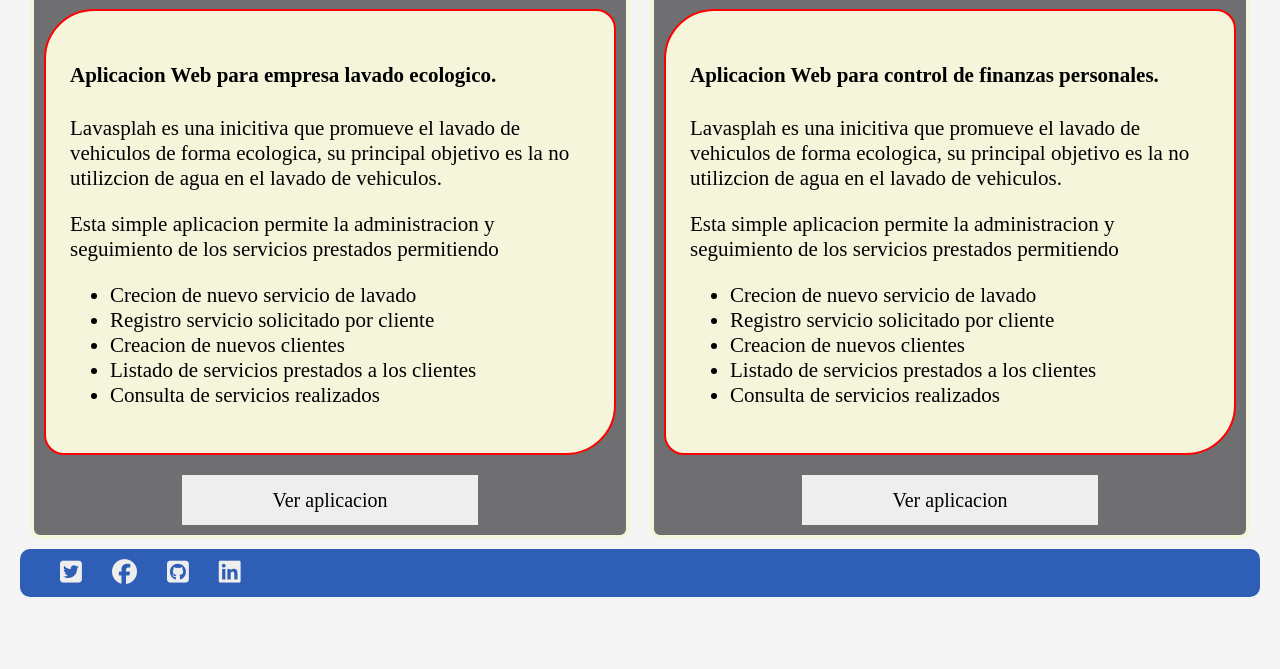
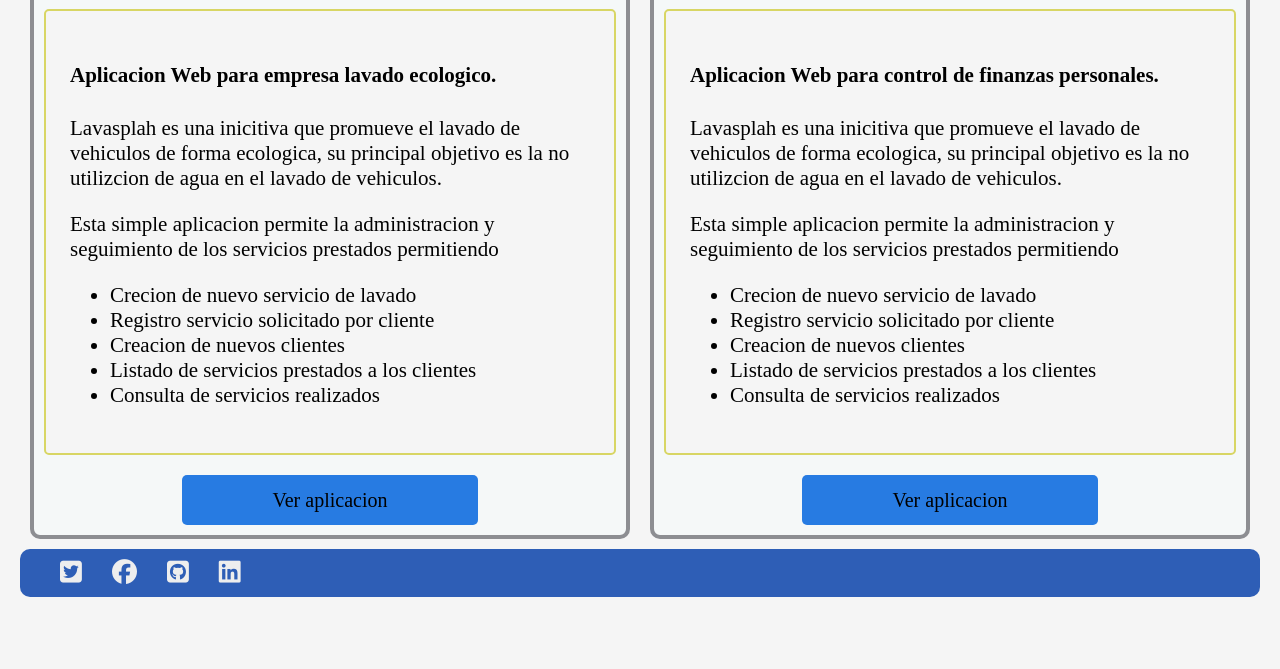
Before and after one commit to Redoxfox/mysite, a Flask app: template app/templates/index.html in a window 1280 px wide. Shown: the part 1306-1975 px from the top of the page. Run offline with Flask 2, Linux system fonts and the light colour scheme; the template is opened without the code that fills it, so the values that code supplies are empty; parts of the project's set-up code (start-up, migrations or seed data) failed here and were passed over; some libraries are stand-ins or nearby versions.

Commit message:
Maquetacion y estilos>>>Cambio de color y estilos pagina principal  V. estable

```diff
--- a/app/static/css/base.css
+++ b/app/static/css/base.css
@@ -11,6 +11,9 @@
       grid-template-columns: repeat(4, 1fr);
       background:  whitesmoke;
     }
+
+
+
 
     .container .nombre
     {
@@ -34,7 +37,7 @@
     .container .Logo-cv
     {
         grid-column: 3 / 5;
-        background: gray;
+        background: rgb(199, 236, 202);
         height: 80px;
         display: flex;
         justify-content: center;
@@ -87,7 +90,7 @@
 
     .container .fondo-lateral
     {
-        background: gray;
+        background: rgb(199, 236, 202);
         grid-column: 1/3;
         grid-row: 2/3;
     }
@@ -114,7 +117,7 @@
         list-style: none;
         padding: 0;
         margin: 0;
-        background: #333;
+        background: rgb(39, 123, 226);
     }
 
     .container .menu-principal li a
@@ -207,7 +210,7 @@
     padding: 0%;
        display: flex;
        list-style: none;
-       background: #333;
+       background: rgb(39, 123, 226);
        font-family: Verdana, Geneva, sans-serif;
        -webkit-font-smoothing: antialiased;
        -moz-osx-font-smoothing: grayscale;
@@ -228,10 +231,10 @@
     .option-menu li {
         flex-grow:1;
         text-align:left;
-        border-right: 2px solid red;
+        border-right: 4px solid yellowgreen;
     }
     .option-menu li:first-child{
-        border-left: 2px solid red;
+        border-left: 2px solid yellowgreen;
       }
 
     .option-menu li a:hover {
@@ -260,8 +263,8 @@
         flex-grow: 1;
         margin: 10px;
         width: 25%;
-        background:rgba(68, 68, 71, 0.753);
-        border: 4px solid beige;
+        background:rgba(245, 248, 248, 0.966);
+        border: 4px solid rgb(141, 142, 146);
         border-radius: 10px;
         /*Posicionamiento flexbox componente padre*/
         display: flex;
@@ -272,15 +275,15 @@
 
 
     .float-lateral{
-        background: beige;
+        background: whitesmoke;
         margin: 10px;
         padding: 1.5em;
-        border: 2px solid red;
-        border-radius: 50px 20px;
+        border: 2px solid rgb(216, 214, 100);
+        border-radius: 5px 5px;
     }
 
     .project-show{
-        background: #eee;
+        background: rgb(39, 123, 226);
         width: 50%;
         height: 50px;
         margin:0px auto;
@@ -290,6 +293,7 @@
         margin: 10px;
         /*Centrar horizontalmente elemento inline (a)*/
         text-align: center;
+        border-radius: 5px 5px;
     }
 
     .project-show a{
@@ -414,7 +418,7 @@
     {
        padding: 0%;
        list-style: none;
-       background:rgb(39, 123, 226);;
+       background:rgb(39, 123, 226);
        font-family: Verdana, Geneva, sans-serif;
        -webkit-font-smoothing: antialiased;
        -moz-osx-font-smoothing: grayscale;
--- a/app/templates/index.html
+++ b/app/templates/index.html
@@ -39,7 +39,7 @@
 </nav>
 </header>
 <div class="presentacion" id="sobre-my">
-         <h4 id="titulo-items"><strong>Sobre mí: !Inteneta mover el sobre los parrafos!..</strong></h4>
+         <h4 id="titulo-items"><strong>Sobre mí: Una breve descripcion</strong></h4>
          <p >
             Hola! Mi nombre es Carlos Mario Torres, soy estudiante del quinto semestre de Ingenieria de Sistemas, en la Universidad Abierta y a
             Distancia (UNAD).
```
